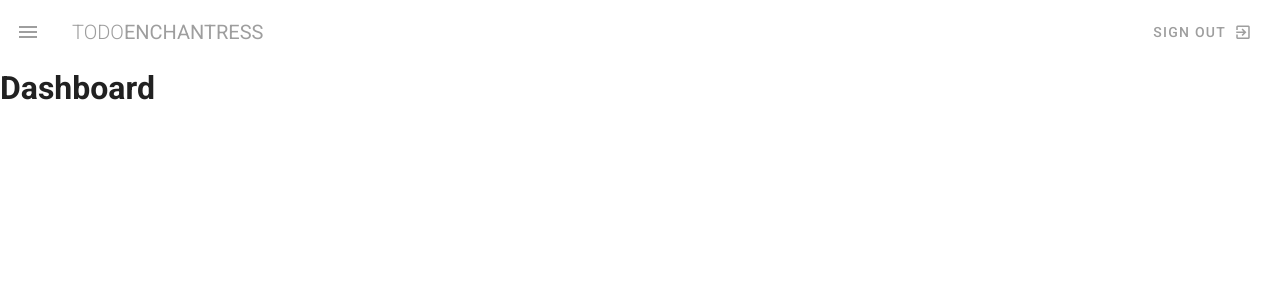
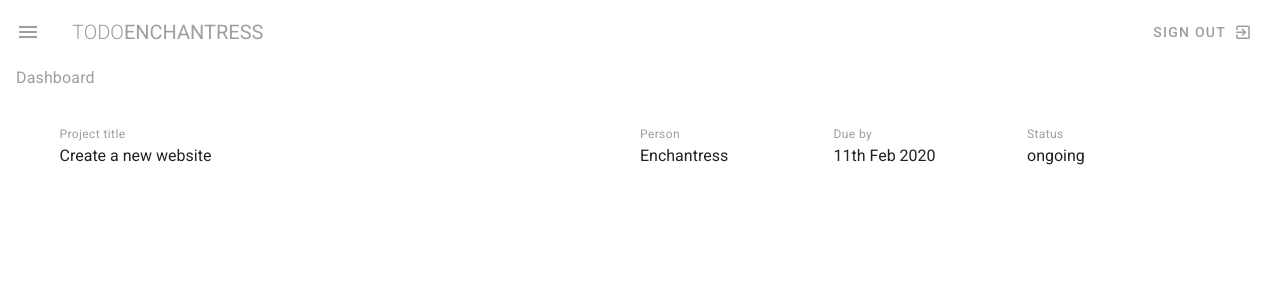
Before and after one commit to EnchantressSam/learnVuetifyTodo, a Vue app: page / in a window 1280 px wide. Shown: the top 300 px of the page. Built offline with nearby package versions, Linux system fonts and the light colour scheme.

Commit message:
learned grid

```diff
--- a/src/App.vue
+++ b/src/App.vue
@@ -1,7 +1,7 @@
 <template>
   <v-app class="grey lighten-4">
     <Navbar />
-    <v-content>
+    <v-content class="mx-4 mb-4">
       <router-view></router-view>
     </v-content>
   </v-app>
--- a/src/views/Dashboard.vue
+++ b/src/views/Dashboard.vue
@@ -1,14 +1,52 @@
 <template>
   <div class="dashboard">
-    <h1>Dashboard</h1>
+    <h1 class="subtitle-1 grey--text">Dashboard</h1>
+    <v-container class="my-5">
+      <v-card flat class="pa-3">
+      <v-layout row wrap>
+        <v-flex xs12 md6>
+          <div class="caption grey--text">
+            Project title
+            </div>
+            <div>Create a new website</div>
+        </v-flex>
+        <v-flex xs6 sm4 md2>
+          <div class="caption grey--text">
+            Person
+            </div>
+            <div>Enchantress</div>
+          </v-flex>
+          <v-flex xs6 sm4 md2>
+          <div class="caption grey--text">
+            Due by
+            </div>
+            <div>11th Feb 2020</div>
+          </v-flex>
+          <v-flex xs2 sm4 md2>
+          <div class="caption grey--text">
+            Status
+            </div>
+            <div>ongoing</div>
+          </v-flex>
+      </v-layout>
 
+
+      </v-card>
+
+
+
+    </v-container>
     </div>
 </template>
 
 <script>
 
 export default {
+  data() {
+    return {
 
+    }
+  },
   }
 
 </script>
--- a/src/views/Projects.vue
+++ b/src/views/Projects.vue
@@ -1,7 +1,9 @@
 <template>
   <div class="projects">
-    <h1>Projects</h1>
-
+    <h1 class="subtitle-1 grey--text--text">Projects</h1>
+    <v-container class="my-5">
+      content
+    </v-container>
     </div>
 </template>
 
--- a/src/views/Team.vue
+++ b/src/views/Team.vue
@@ -1,7 +1,9 @@
 <template>
   <div class="team">
-    <h1>Team</h1>
-
+    <h1 class="subtitle-1 grey--text">Team</h1>
+    <v-container class="my-5">
+      content
+    </v-container>
     </div>
 </template>
 
```
